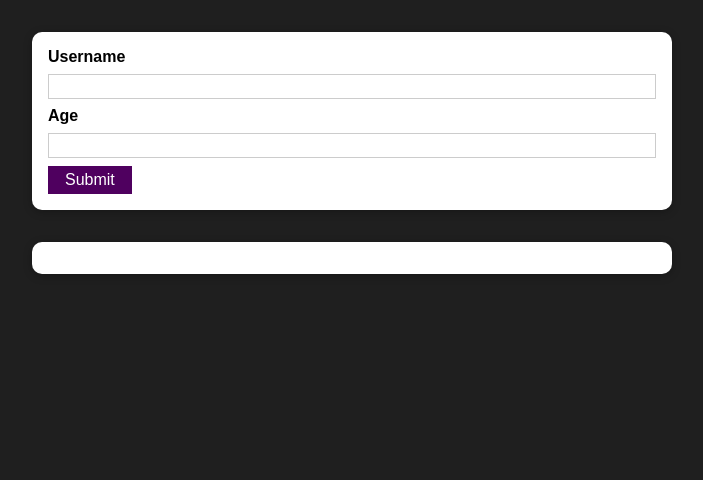
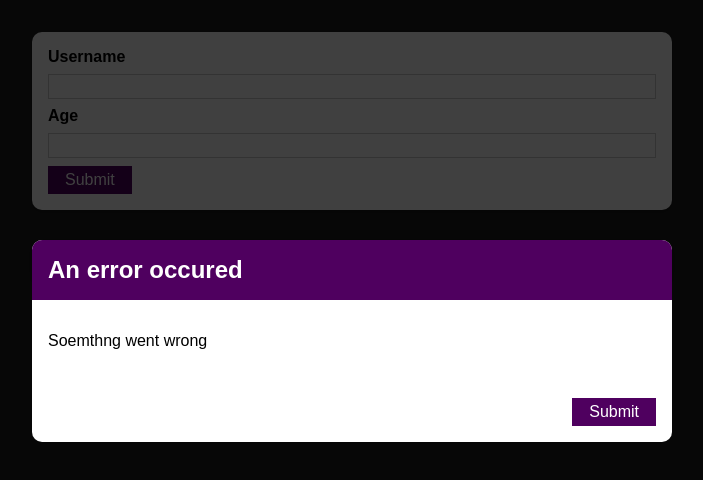
Before and after one commit to Tushar-Maity/react-form-validation, a React (Create React App) app: page / in a window 1280 px wide. Shown: the top 480 px of the page, without its empty margins (288-991 px from the left). Built offline with nearby package versions, Linux system fonts and the light colour scheme.

Commit message:
ErrorModal component added

```diff
--- /dev/null
+++ b/src/components/UI/ErrorModal.css
@@ -0,0 +1,45 @@
+.backdrop {
+    position: fixed;
+    top: 0;
+    left: 0;
+    width: 100%;
+    height: 100vh;
+    z-index: 10;
+    background: rgba(0, 0, 0, 0.75);
+  }
+
+  .modal {
+    position: fixed;
+    top: 30vh;
+    left: 10%;
+    width: 80%;
+    z-index: 100;
+    overflow: hidden;
+  }
+
+  .header {
+    background: #4f005f;
+    padding: 1rem;
+  }
+
+  .header h2 {
+    margin: 0;
+    color: white;
+  }
+
+  .content {
+    padding: 1rem;
+  }
+
+  .actions {
+    padding: 1rem;
+    display: flex;
+    justify-content: flex-end;
+  }
+
+  @media (min-width: 768px) {
+    .modal {
+      left: calc(50% - 20rem);
+      width: 40rem;
+    }
+  }
--- /dev/null
+++ b/src/components/UI/ErrorModal.js
@@ -0,0 +1,27 @@
+import React from 'react'
+
+import Card from './Card'
+import Button from './Button'
+
+import './ErrorModal.css'
+
+const ErrorModal = (props) => {
+    return (
+        <div>
+            <div className="backdrop"/>
+            <Card className="modal">
+                <header className="header">
+                    <h2>{props.title}</h2>
+                </header>
+                <div className="content">
+                    <p>{props.message}</p>
+                </div>
+                <footer className="actions">
+                    <Button>Okay</Button>
+                </footer>
+            </Card>
+        </div>
+    )
+}
+
+export default ErrorModal
--- a/src/components/Users/AddUser.js
+++ b/src/components/Users/AddUser.js
@@ -1,6 +1,7 @@
 import React, { useState } from 'react'
 
 import Button from '../UI/Button'
+import ErrorModal from '../UI/ErrorModal'
 import Card from '../UI/Card'
 import './AddUser.css'
 
@@ -31,6 +32,8 @@
     };
 
     return(
+        <div>
+            <ErrorModal title="An error occured" message="Soemthng went wrong"/>
             <Card className="input">
                 <form onSubmit={addUserHandler}>
                     <label htmlFor="username">Username</label>
@@ -40,6 +43,7 @@
                     <Button type="submit">Submit</Button>
                 </form>
             </Card>
+        </div>
     )
 }
 
```
Lines whose indentation alone changed are shown as unchanged.
